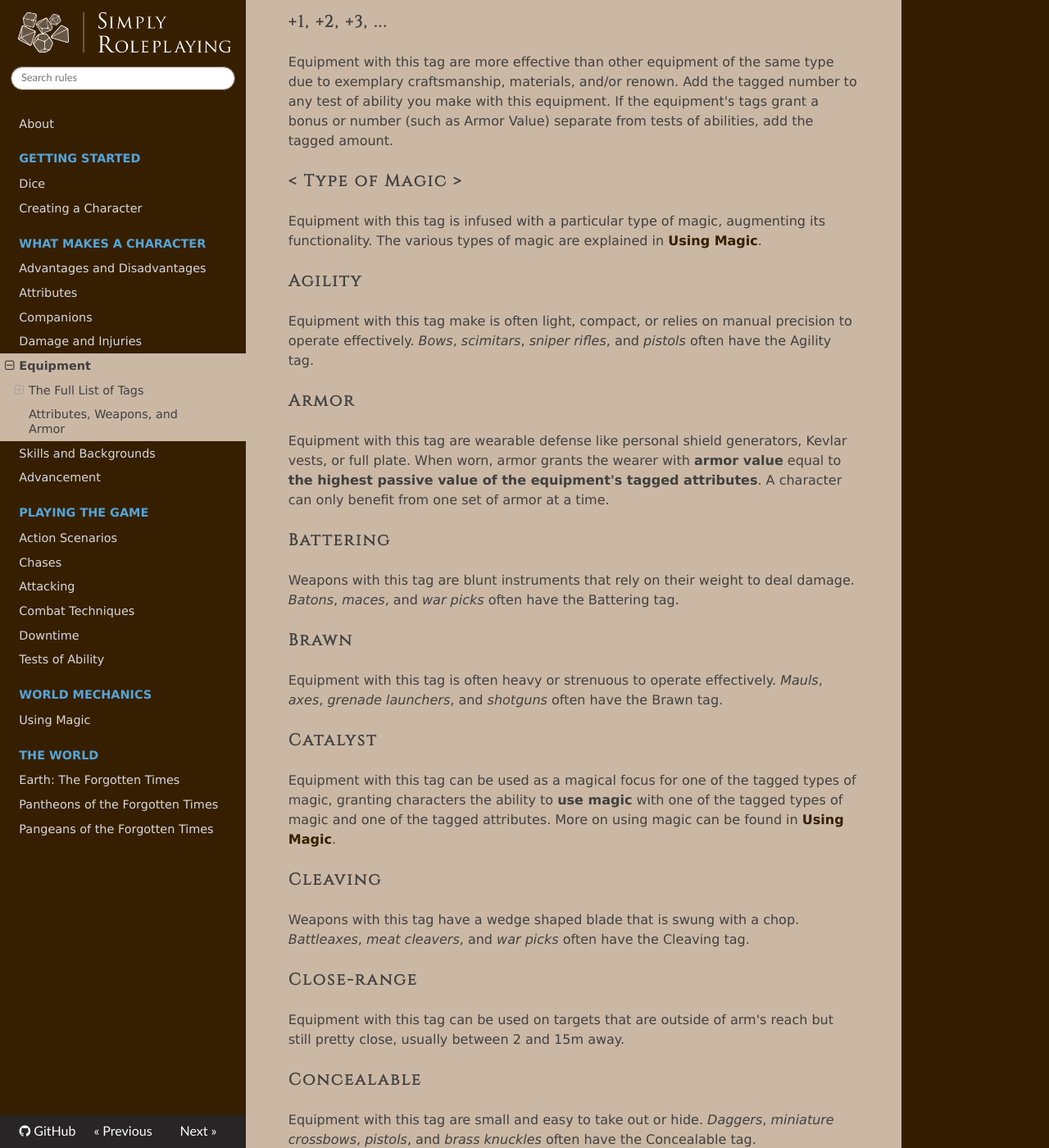
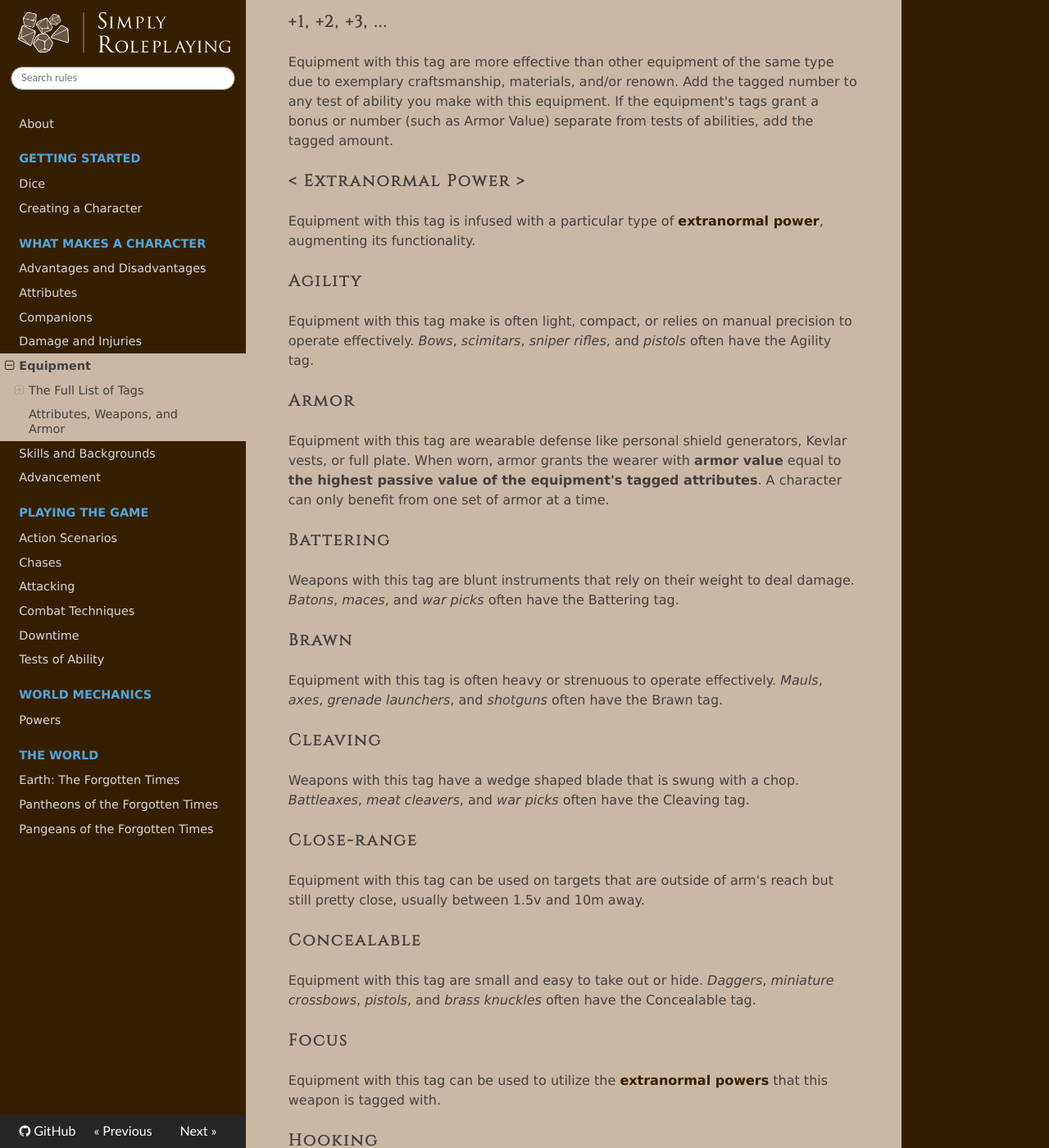
Before and after one commit to TheFifthRider/simply-roleplaying-webapp, an MkDocs documentation site: the page built from docs/character/equipment.md, in a window 1280 px wide and 1400 px high, scrolled down 299 px. Shown: the whole window at 82% size. Built offline with MkDocs 1.6.1, drawn with Linux system fonts in a browser that asks for light colours; nearby versions of some CDN libraries; some of the changed text lies outside the part shown.

Commit message:
feat: Replacing rules for Magic with rules for generic Powers

```diff
--- a/docs/character/equipment.md
+++ b/docs/character/equipment.md
@@ -10,9 +10,9 @@ Equipment are the things you wear or use to accomplish tasks. Equipment might be
 
 Equipment with this tag are more effective than other equipment of the same type due to exemplary craftsmanship, materials, and/or renown. Add the tagged number to any test of ability you make with this equipment. If the equipment's tags grant a bonus or number (such as Armor Value) separate from tests of abilities, add the tagged amount.
 
-### < Type of Magic >
+### < Extranormal Power >
 
-Equipment with this tag is infused with a particular type of magic, augmenting its functionality. The various types of magic are explained in [Using Magic](../extras/magic.md).
+Equipment with this tag is infused with a particular type of [extranormal power](../extras/powers.md), augmenting its functionality.
 
 ### Agility
 
@@ -23,27 +23,29 @@ Equipment with this tag make is often light, compact, or relies on manual precis
 Equipment with this tag are wearable defense like personal shield generators, Kevlar vests, or full plate. When worn, armor grants the wearer with **armor value** equal to **the highest passive value of the equipment's tagged attributes**. A character can only benefit from one set of armor at a time.
 
 ### Battering
+
 Weapons with this tag are blunt instruments that rely on their weight to deal damage. _Batons_, _maces_, and _war picks_ often have the Battering tag.
 
 ### Brawn
 
 Equipment with this tag is often heavy or strenuous to operate effectively. _Mauls_, _axes_, _grenade launchers_, and _shotguns_ often have the Brawn tag.
 
-### Catalyst
-
-Equipment with this tag can be used as a magical focus for one of the tagged types of magic, granting characters the ability to **use magic** with one of the tagged types of magic and one of the tagged attributes. More on using magic can be found in [Using Magic](../extras/magic.md).
-
 ### Cleaving
 Weapons with this tag have a wedge shaped blade that is swung with a chop. _Battleaxes_, _meat cleavers_, and _war picks_ often have the Cleaving tag.
 
 ### Close-range
 
-Equipment with this tag can be used on targets that are outside of arm's reach but still pretty close, usually between 2 and 15m away.
+Equipment with this tag can be used on targets that are outside of arm's reach but still pretty close, usually between 1.5v and 10m away.
 
 ### Concealable
 Equipment with this tag are small and easy to take out or hide. _Daggers_, _miniature crossbows_, _pistols_, and _brass knuckles_ often have the Concealable tag.
 
+### Focus
+
+Equipment with this tag can be used to utilize the [extranormal powers](../extras/powers.md) that this weapon is tagged with.
+
 ### Hooking
+
 Weapons with this tag have curved blades that allow their wielder to hook onto their opponents. _Khopeshes_, _scythes_, and _sickles_ often have the Hooking tag.
 
 ### Impaling
@@ -62,11 +64,11 @@ Equipment with this tag requires two hands to wield effectively. _Rocket launche
 
 ### Long-range
 
-Equipment with this tag can be used on targets a long ways away, usually over 15m away.
+Equipment with this tag can be used on targets a long ways away, usually over 10m away.
 
 ### Melee-range
 
-Equipment with this tag can be used against targets who are within arm's reach, usually within 2m.
+Equipment with this tag can be used against targets who are within arm's reach, usually within 1.5m.
 
 ### Payload
 
--- a/mkdocs.yml
+++ b/mkdocs.yml
@@ -22,7 +22,7 @@ nav:
         - gameplay/downtime.md
         - gameplay/tests.md
     - 'World Mechanics':
-        - extras/magic.md
+        - extras/powers.md
     - 'The World':
         - worlds/earth_the_forgotten_times/overview.md
         - worlds/earth_the_forgotten_times/pantheons.md
```
Also changed, not shown: other parts of docs/character/equipment.md (+1 -1 lines), docs/character/milestones.md (+1 -1 lines), docs/extras/magic.md (deleted, +0 -66 lines), docs/extras/powers.md (added, +85 -0 lines), docs/gameplay/tests.md (+2 -2 lines).
